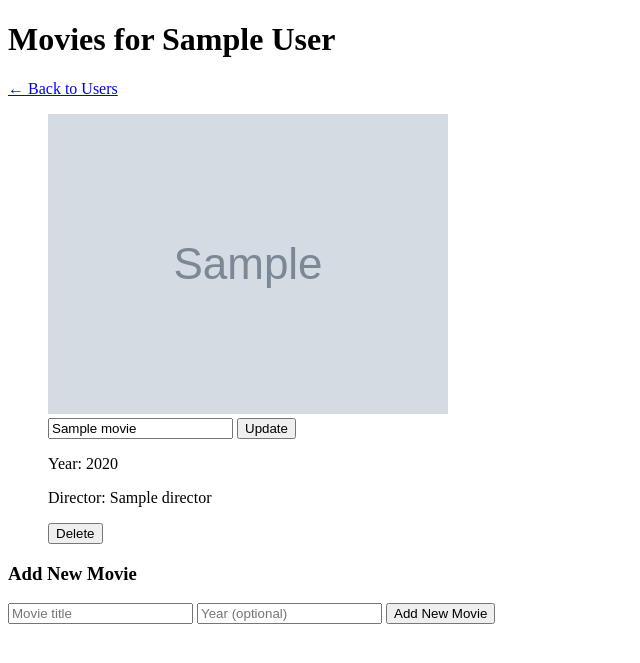
After one commit to BurkhardtJan/MoviWebApp, a Flask app: template templates/movies.html in a window 1280 px wide. The commit adds this page. Shown: the top 663 px of the page, without its empty margins (0-640 px from the left). Run offline with Flask 3, Linux system fonts and the light colour scheme; tables that the repository leaves empty hold one stand-in row (values such as "Sample post"); the template is opened without the code that fills it: values that come from a table or form of the project are taken from there, most other values are stand-ins (such as "Sample title", 1, 10 or a date in 2020); grey boxes marked "Sample" are stand-in pictures.

Commit message:
added routes

```diff
--- a/app.py
+++ b/app.py
@@ -41,25 +41,32 @@ def create_user():
 @app.route('/users/<int:user_id>/movies', methods=['GET'])
 def get_movies(user_id):
     """Shows a list of movies for a user."""
-    pass
+    user = data_manager.get_user_by_id(user_id)
+    return render_template("movies.html", movies=data_manager.get_movies(user_id), user=user)
 
 
 @app.route('/users/<int:user_id>/movies', methods=['POST'])
 def add_movie(user_id):
     """Adds a new movie for user to the database."""
-    pass
+    movie_title = request.form.get("movie_title")
+    movie_year = request.form.get("movie_year")
+    data_manager.add_movie(movie_title, user_id)
+    return redirect(url_for('get_movies', movies=data_manager.get_movies(user_id), user_id=user_id))
 
 
 @app.route('/users/<int:user_id>/movies/<int:movie_id>/update', methods=['POST'])
 def update_movie(user_id, movie_id):
     """Updates a movie title manually for user to the database."""
-    pass
+    new_title = request.form.get("new_title")
+    data_manager.update_movie(movie_id, new_title)
+    return redirect(url_for('get_movies', movies=data_manager.get_movies(user_id), user_id=user_id))
 
 
 @app.route('/users/<int:user_id>/movies/<int:movie_id>/delete', methods=['POST'])
 def delete_movie(user_id, movie_id):
     """Deletes a movie for user to the database."""
-    pass
+    data_manager.delete_movie(movie_id)
+    return redirect(url_for('get_movies', movies=data_manager.get_movies(user_id), user_id=user_id))
 
 
 if __name__ == '__main__':
--- a/templates/index.html
+++ b/templates/index.html
@@ -8,9 +8,11 @@
     </li>
     {% endfor %}
 </ul>
-
+<div class="add_new_user">
+    <h3>Add New User</h3>
 <form action="{{ url_for('create_user') }}" method="post">
-    <input type="new_user" name="new_user" placeholder="User name">
+    <input type="text" name="new_user" placeholder="User name">
     <button type="submit">Create User</button>
 </form>
+</div>
 {% endblock %}
--- /dev/null
+++ b/templates/movies.html
@@ -0,0 +1,29 @@
+{% extends "base.html" %}
+{% block content %}
+<h1>Movies for {{ user.name }}</h1>
+<a href="{{ url_for('index') }}">← Back to Users</a>
+<ul class="movie-list">
+    {% for movie in movies %}
+    <div class="movie">
+        <img src="{{ movie.poster_url }}" alt="{{ movie.name }}">
+        <form action="{{ url_for('update_movie', movie_id=movie.id, user_id=user.id) }}" method="post">
+            <input type="text" name="new_title" value="{{ movie.name }}" required>
+            <button type="submit">Update</button>
+        </form>
+        <p>Year: {{ movie.year }}</p>
+        <p>Director: {{ movie.director }}</p>
+        <form action="{{ url_for('delete_movie', movie_id=movie.id, user_id=user.id) }}" method="post">
+            <button type="submit">Delete</button>
+        </form>
+    </div>
+    {% endfor %}
+</ul>
+<div class="add_new_movie">
+    <h3>Add New Movie</h3>
+    <form action="{{ url_for('add_movie', user_id=user.id) }}" method="post">
+        <input type="text" name="movie_title" placeholder="Movie title">
+        <input type="number" name="movie_year" placeholder="Year (optional)">
+        <button type="submit">Add New Movie</button>
+    </form>
+</div>
+{% endblock %}
```
Also changed, not shown: data_manager.py (+12 -2 lines).
